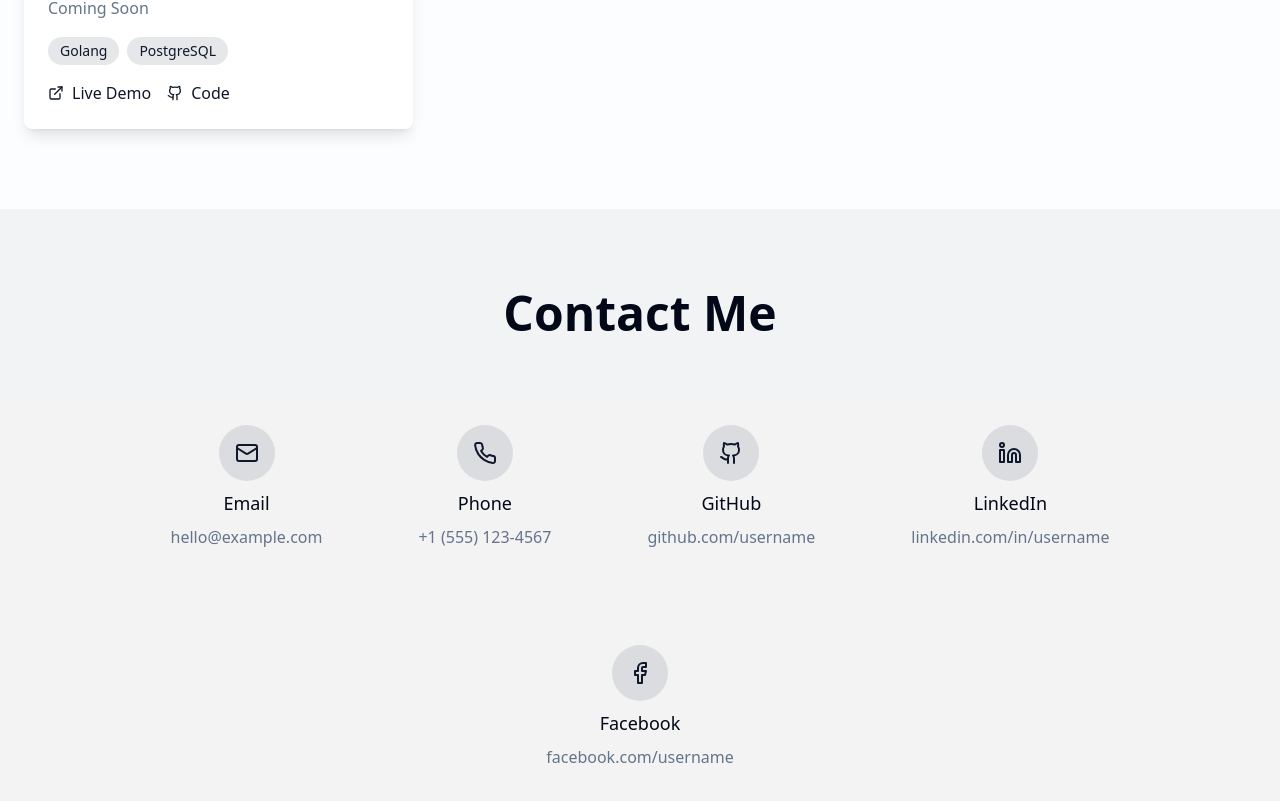
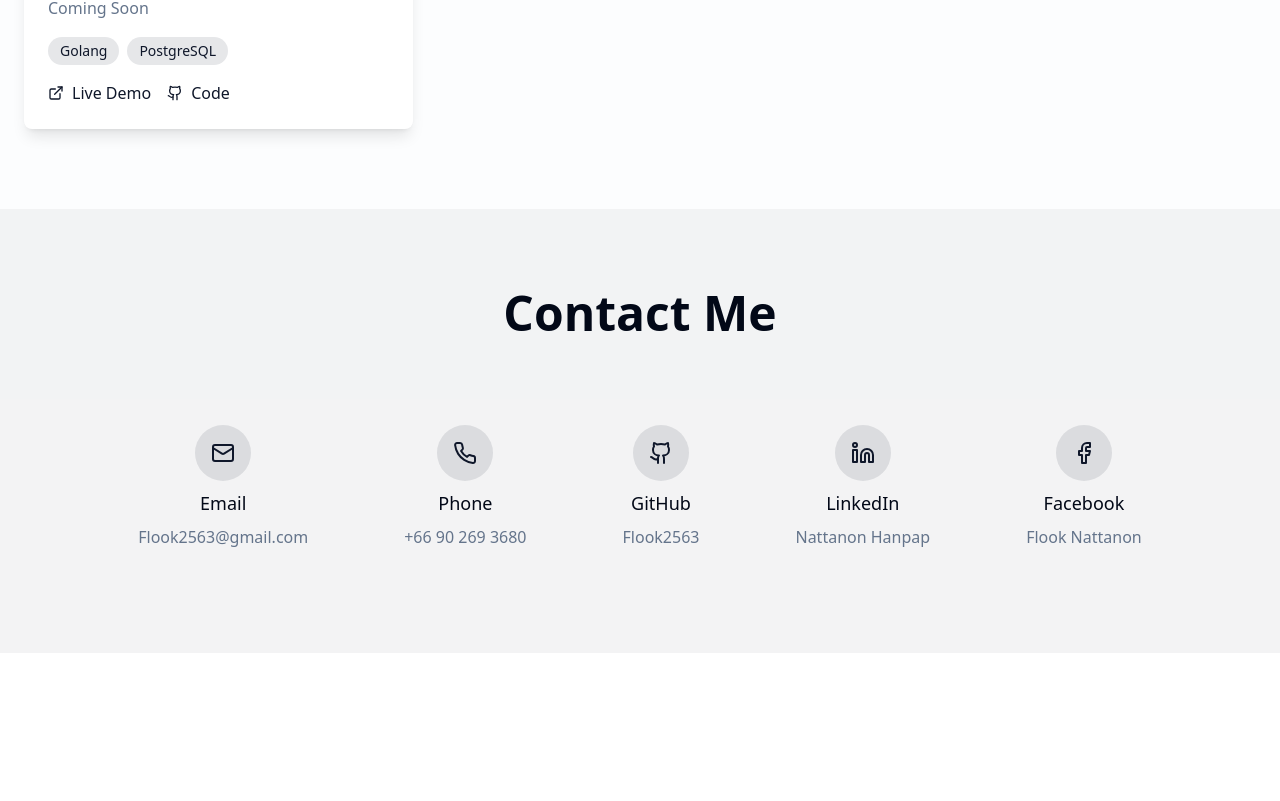
Before and after one commit to Flook2563/portfolio, a React (Vite) app: page / in a window 1280 px wide. Shown: the part 2650-3451 px from the top of the page. After the commit the page ends 3303 px from the top, so only its background shows below. Built offline with nearby package versions, Linux system fonts and the light colour scheme.

Commit message:
add Contact

```diff
--- a/src/components/Contact.tsx
+++ b/src/components/Contact.tsx
@@ -31,7 +31,7 @@ export const Contact = () => {
 
         <div className="animate-on-scroll flex flex-wrap justify-center items-center gap-8 md:gap-12">
           <a
-            href="mailto:hello@example.com"
+            href="mailto:Flook2563@gmail.com"
             className="flex flex-col items-center gap-2 p-6 hover:bg-background rounded-xl transition-all duration-300 group"
             aria-label="Email"
           >
@@ -39,11 +39,11 @@ export const Contact = () => {
               <Mail className="text-primary" size={24} />
             </div>
             <h3 className="font-medium text-lg">Email</h3>
-            <p className="text-muted-foreground">hello@example.com</p>
+            <p className="text-muted-foreground">Flook2563@gmail.com</p>
           </a>
 
           <a
-            href="tel:+15551234567"
+            href="tel:+66902693680"
             className="flex flex-col items-center gap-2 p-6 hover:bg-background rounded-xl transition-all duration-300 group"
             aria-label="Phone"
           >
@@ -51,11 +51,11 @@ export const Contact = () => {
               <Phone className="text-primary" size={24} />
             </div>
             <h3 className="font-medium text-lg">Phone</h3>
-            <p className="text-muted-foreground">+1 (555) 123-4567</p>
+            <p className="text-muted-foreground">+66 90 269 3680</p>
           </a>
 
           <a
-            href="https://github.com/"
+            href="https://github.com/Flook2563"
             target="_blank"
             rel="noopener noreferrer"
             className="flex flex-col items-center gap-2 p-6 hover:bg-background rounded-xl transition-all duration-300 group"
@@ -65,11 +65,11 @@ export const Contact = () => {
               <Github className="text-primary" size={24} />
             </div>
             <h3 className="font-medium text-lg">GitHub</h3>
-            <p className="text-muted-foreground">github.com/username</p>
+            <p className="text-muted-foreground">Flook2563</p>
           </a>
 
           <a
-            href="https://linkedin.com/in/"
+            href="https://linkedin.com/in/nattanon-hanpap-6a32791b2/"
             target="_blank"
             rel="noopener noreferrer"
             className="flex flex-col items-center gap-2 p-6 hover:bg-background rounded-xl transition-all duration-300 group"
@@ -79,11 +79,11 @@ export const Contact = () => {
               <Linkedin className="text-primary" size={24} />
             </div>
             <h3 className="font-medium text-lg">LinkedIn</h3>
-            <p className="text-muted-foreground">linkedin.com/in/username</p>
+            <p className="text-muted-foreground">Nattanon Hanpap</p>
           </a>
 
           <a
-            href="https://facebook.com/"
+            href="https://facebook.com/FlookNattanon"
             target="_blank"
             rel="noopener noreferrer"
             className="flex flex-col items-center gap-2 p-6 hover:bg-background rounded-xl transition-all duration-300 group"
@@ -93,7 +93,7 @@ export const Contact = () => {
               <Facebook className="text-primary" size={24} />
             </div>
             <h3 className="font-medium text-lg">Facebook</h3>
-            <p className="text-muted-foreground">facebook.com/username</p>
+            <p className="text-muted-foreground">Flook Nattanon</p>
           </a>
         </div>
       </div>
```
